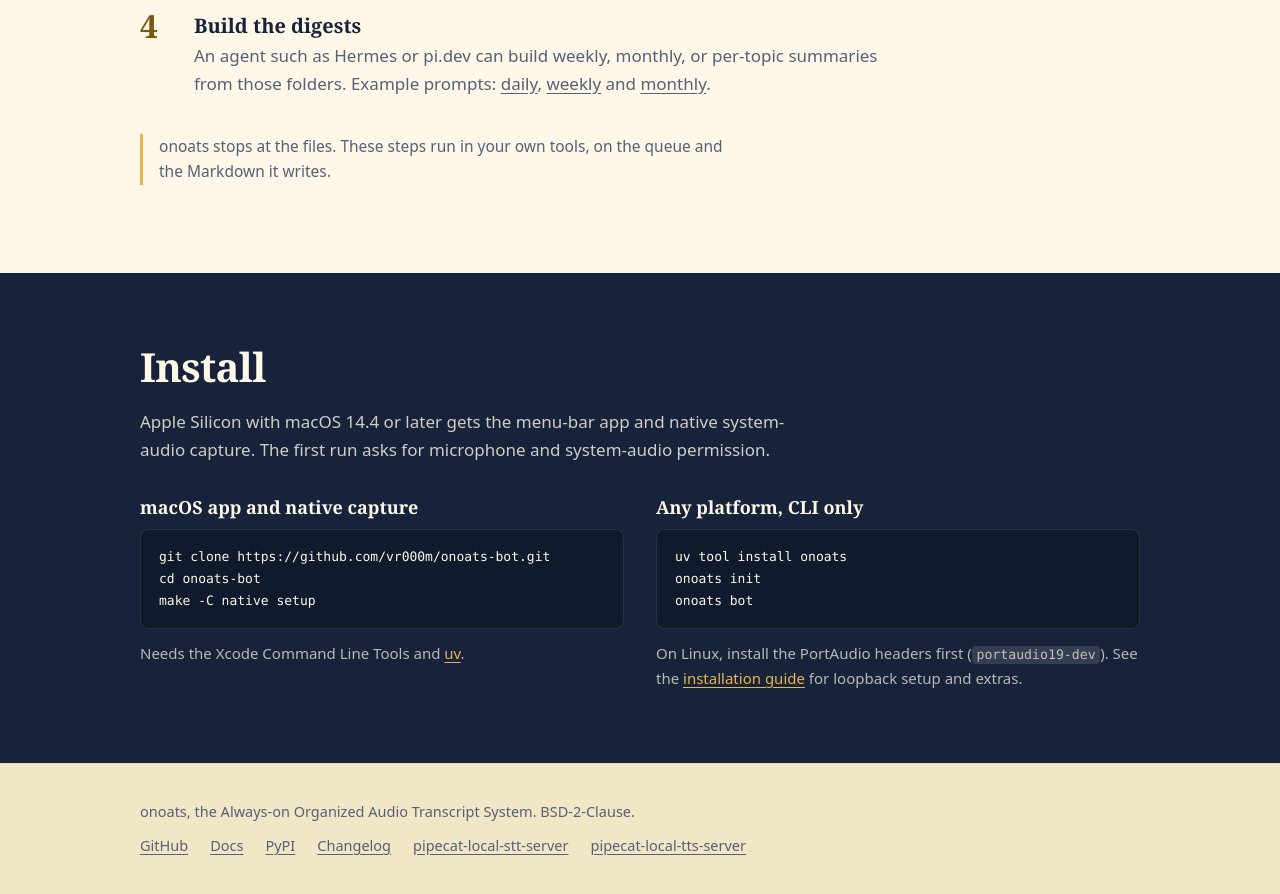
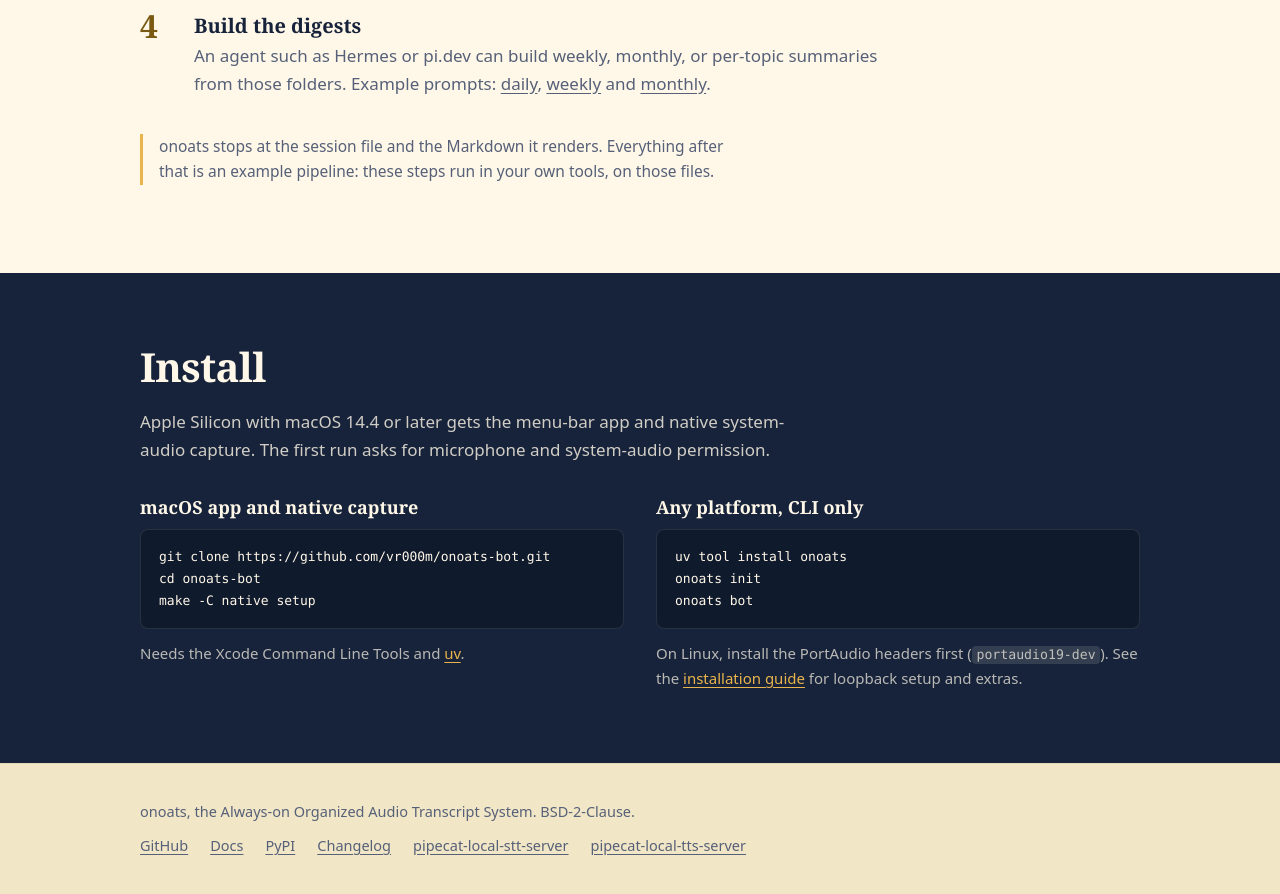
Before and after one commit to vr000m/onoats-bot, a website: page site/public/index.html in a window 1280 px wide. Shown: the part 3400-4294 px from the top of the page. Drawn offline with Linux system fonts and the light colour scheme.

Commit message:
docs(site): say where onoats ends in the After the call aside

```diff
--- a/site/public/index.html
+++ b/site/public/index.html
@@ -215,7 +215,7 @@
         <li><h3 class="st">Consolidate into living documents</h3><span>Group transcripts into topic folders, or into one document per topic that grows as related calls arrive.</span></li>
         <li><h3 class="st">Build the digests</h3><span>An agent such as Hermes or pi.dev can build weekly, monthly, or per-topic summaries from those folders. Example prompts: <a href="/prompts/#daily-digest">daily</a>, <a href="/prompts/#weekly-digest">weekly</a> and <a href="/prompts/#monthly-digest">monthly</a>.</span></li>
       </ol>
-      <p class="aside">onoats stops at the files. These steps run in your own tools, on the queue and the Markdown it writes.</p>
+      <p class="aside">onoats stops at the session file and the Markdown it renders. Everything after that is an example pipeline: these steps run in your own tools, on those files.</p>
     </div>
   </section>
 
```
